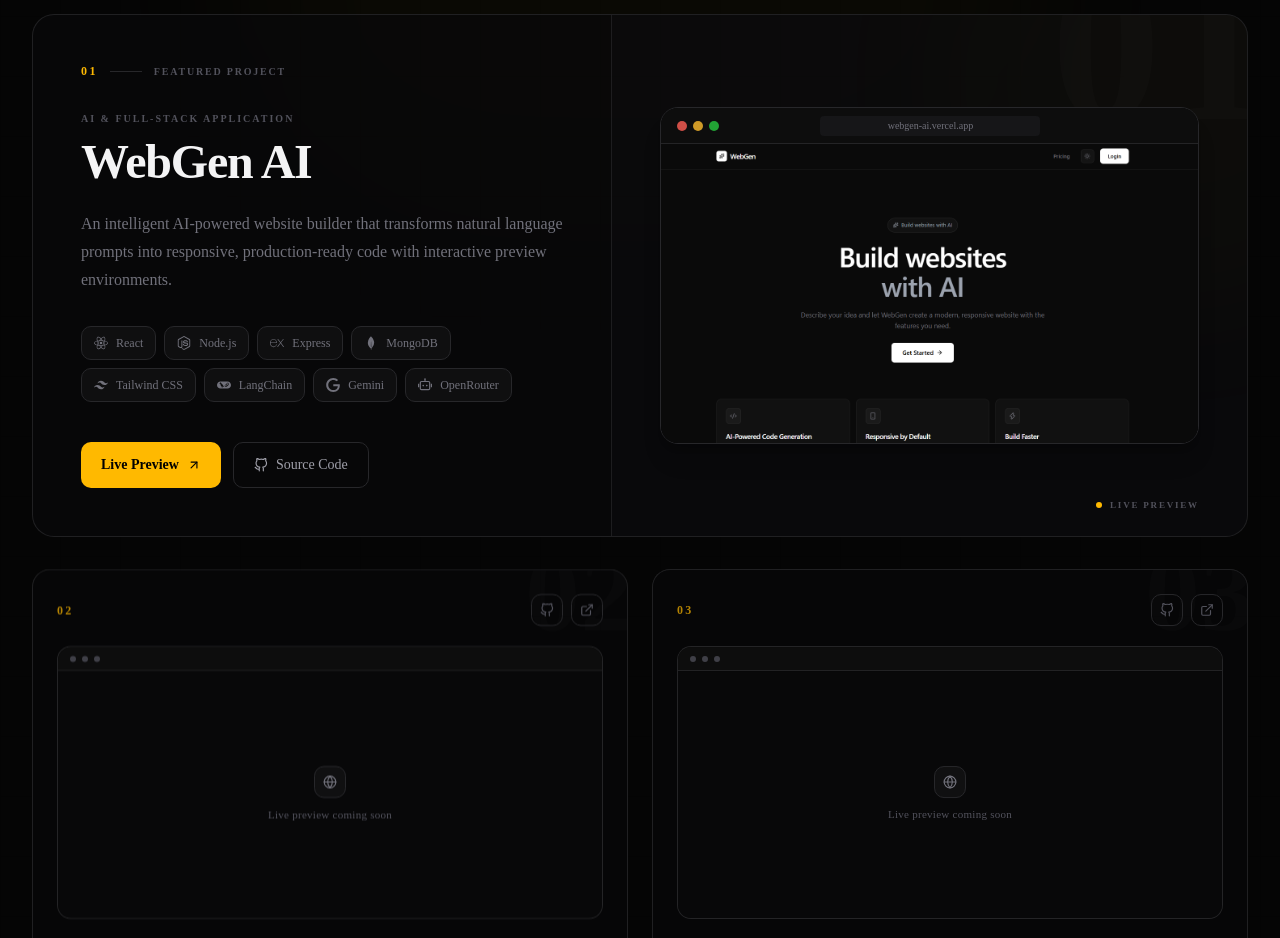
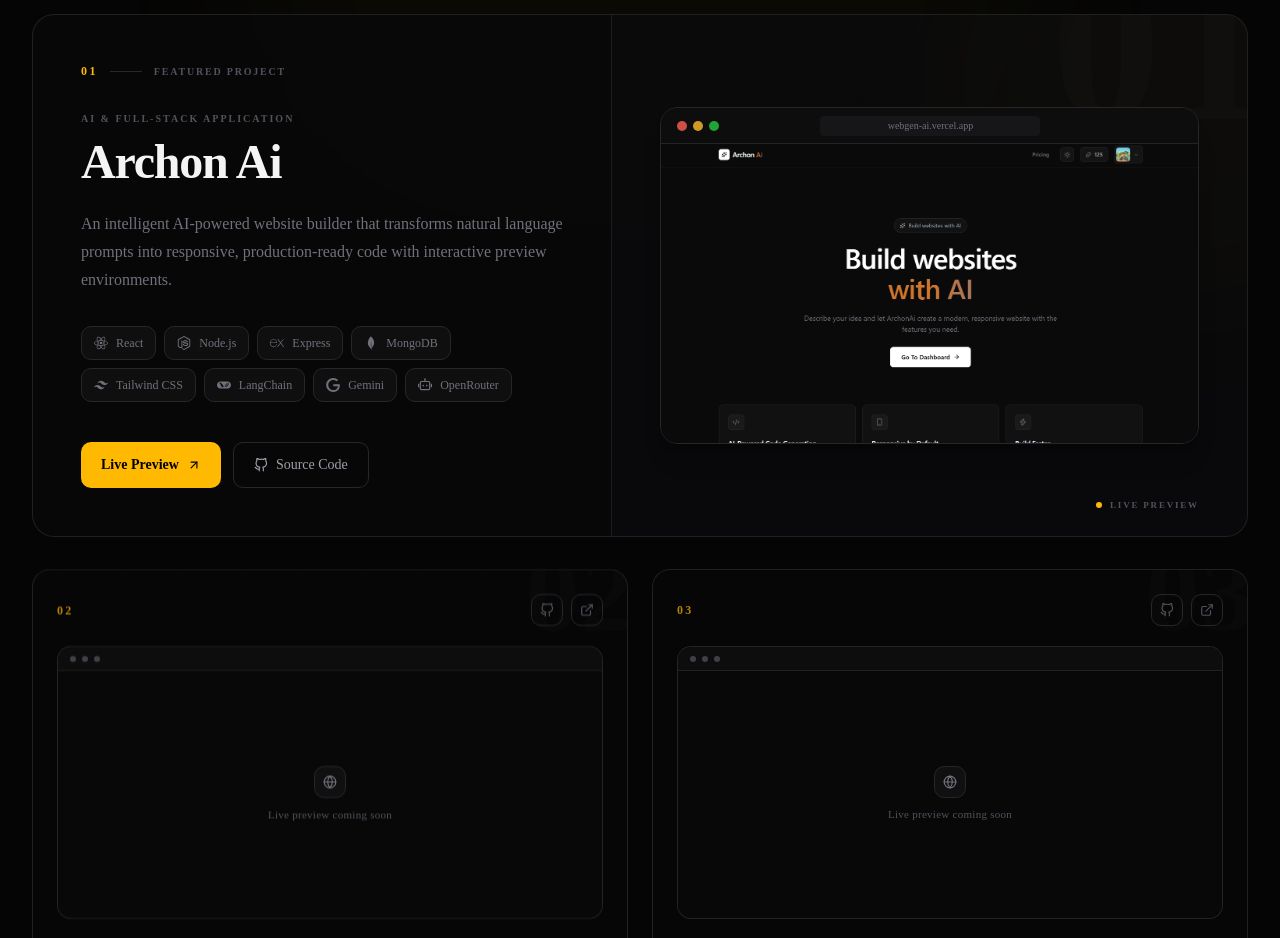
Before and after one commit to mdsahil823205/portfolio, a Next.js app: page / in a window 1280 px wide. Shown: the part 5000-5938 px from the top of the page. Built offline with nearby package versions, Linux system fonts and the light colour scheme.

Commit message:
changes images previews

```diff
--- a/src/components/Project.jsx
+++ b/src/components/Project.jsx
@@ -78,7 +78,7 @@
 const projects = [
   {
     number: "01",
-    title: "WebGen AI",
+    title: "Archon Ai",
     category: "AI & FULL-STACK APPLICATION",
     description:
       "An intelligent AI-powered website builder that transforms natural language prompts into responsive, production-ready code with interactive preview environments.",
@@ -92,9 +92,9 @@
       { name: "Gemini", icon: SiGoogle },
       { name: "OpenRouter", icon: RiRobot2Line },
     ],
-    github: "https://github.com/mdsahil823205/WEB_GEN_AI",
-    live: "https://web-gen-ai-two.vercel.app/",
-    image: "/webgenai.png",
+    github: "https://github.com/mdsahil823205/ARCHON_AI",
+    live: "https://archonaibuilder.vercel.app/",
+    image: "/archonai.png",
     featured: true,
   },
   {
```
Also changed, not shown: public/archonai.png (added).
